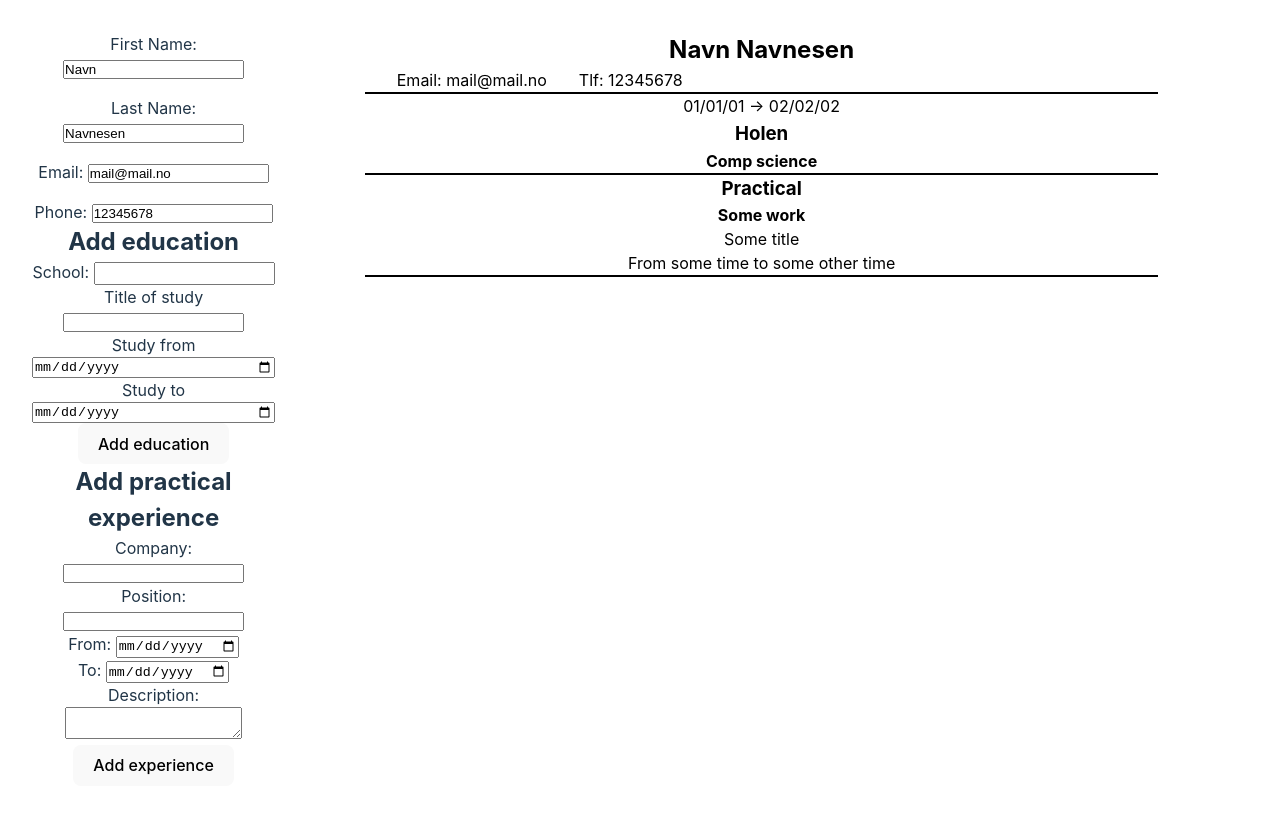
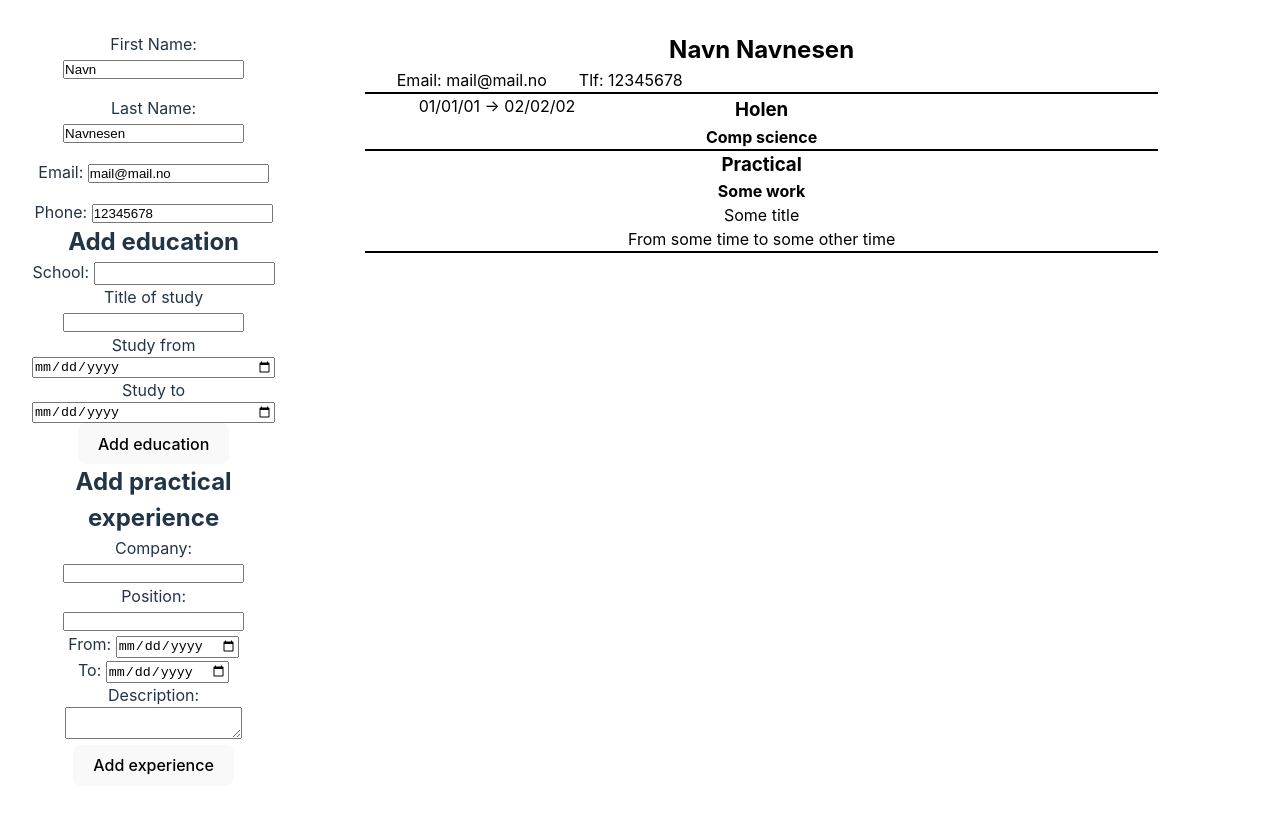
Before and after one commit to ATlexEide/cv-app, a React (Vite) app: page / in a window 1280 px wide. Shown: the top 814 px of the page. Built offline with nearby package versions, Linux system fonts and the light colour scheme.

Commit message:
Update styling

```diff
--- a/src/styles/PreviewFile.css
+++ b/src/styles/PreviewFile.css
@@ -19,6 +19,14 @@
   padding: 0 2em;
 }
 /* Cards */
+#heading {
+  display: grid;
+  grid-template-columns: repeat(3, 1fr);
+  height: fit-content;
+}
 #school {
   padding: 0.1rem 0;
 }
+#date {
+  grid-column: 1/2;
+}
```
